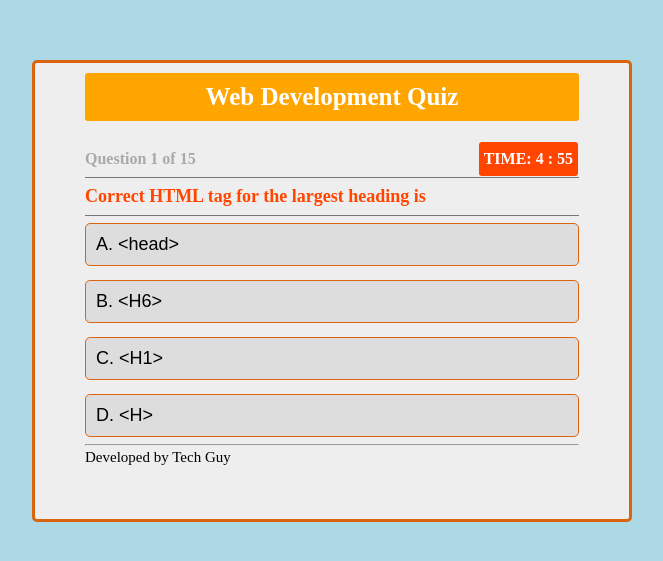
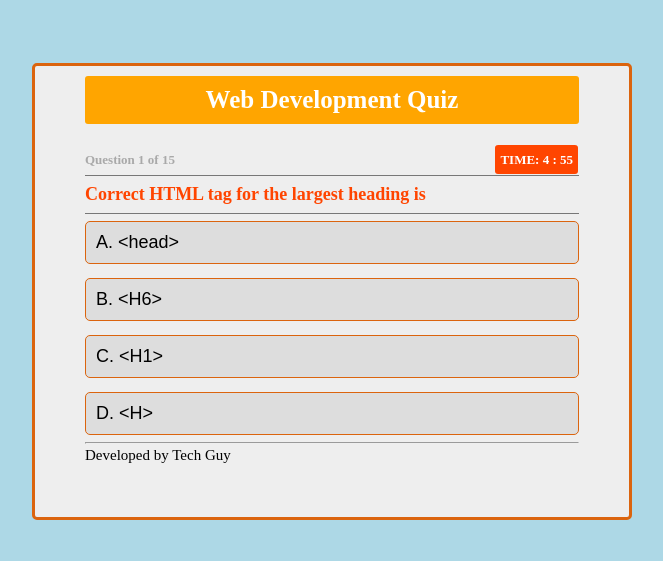
Before and after one commit to Kayode-Lateef/QuizApp, a plain HTML site: page index.html in a window 1280 px wide. Shown: the part 109-670 px from the top of the page, without its empty margins (308-971 px from the left). Drawn offline with Linux system fonts and the light colour scheme.

Commit message:
Add files via upload

```diff
--- a/index.html
+++ b/index.html
@@ -14,7 +14,7 @@
                 <h1>Web Development Quiz</h1>
                 <div class="quiz-header">
                     <p id="progress"></p>
-                    <p id="count-down">10</p>
+                    <p id="count-down"></p>
                 </div>
                 <p id="question"> </p>
 
--- a/style.css
+++ b/style.css
@@ -60,12 +60,12 @@ img{
 
 .quiz-header #progress{
     color: darkgrey;
-    font-size: 1.6rem;
+    font-size: 1.3rem;
     font-weight: 700;
 }
 
 .quiz-header #count-down {
-    font-size: 1.6rem;
+    font-size: 1.3rem;
     font-weight: 700;
     background-color: orangered;
     padding: 5px;
```
